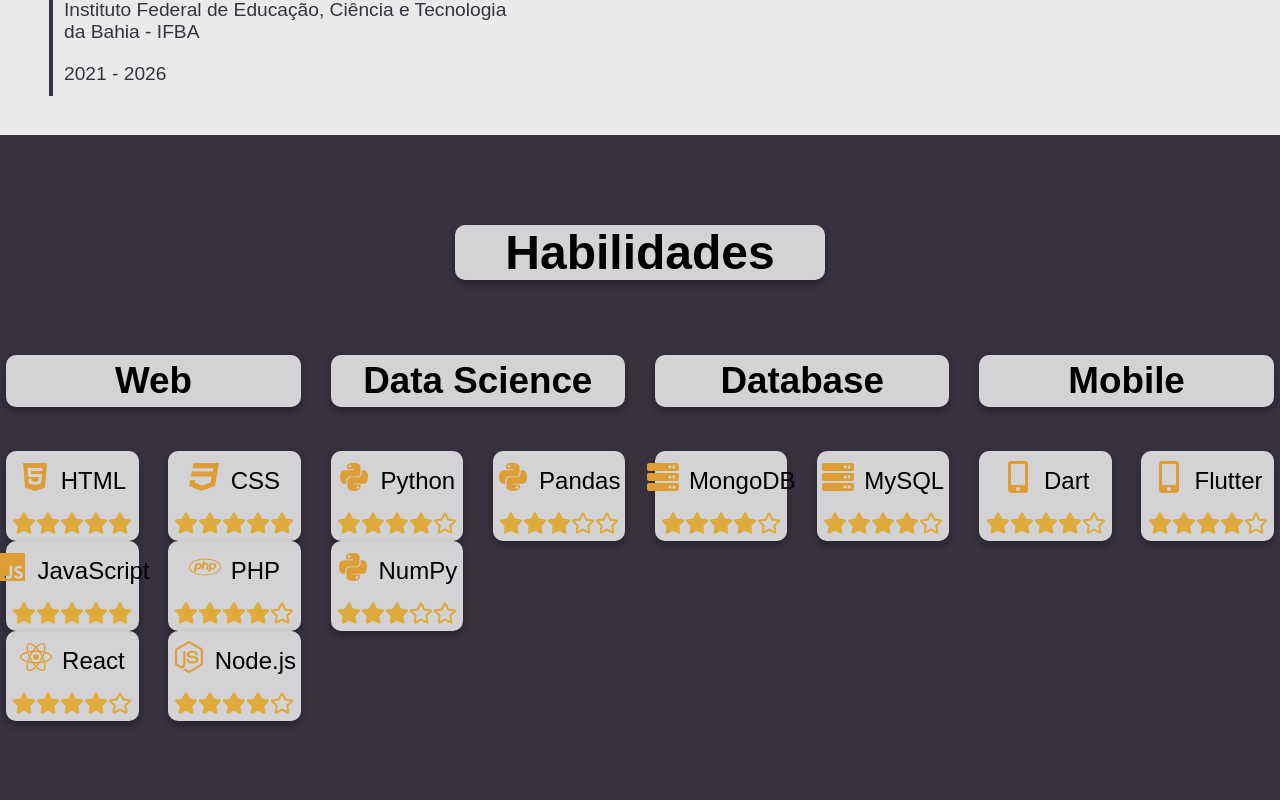
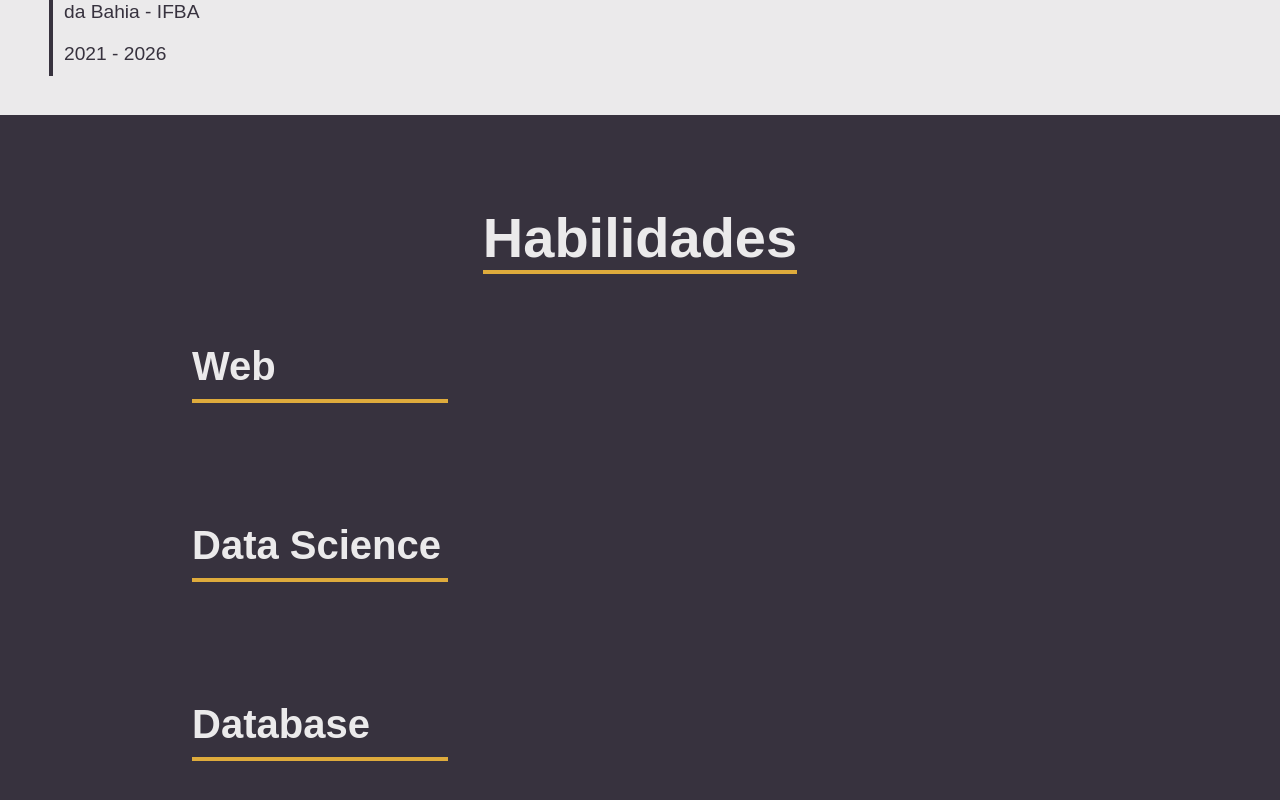
Before and after one commit to rafaelVerner/MeuPortfolio, a React (Vite) app: page / in a window 1280 px wide. Shown: the part 1914-2714 px from the top of the page. Built offline with nearby package versions, Linux system fonts and the light colour scheme.

Commit message:
feat: adição de novo layout à seção Skills.

```diff
--- a/src/components/About/About.css
+++ b/src/components/About/About.css
@@ -36,8 +36,6 @@
 
 }
 
-
-
 .About .Card-Content .Card-Header h1{
     font-size: 3.5rem;
     font-weight: bold;
@@ -64,7 +62,6 @@
 
 .About .Sobre p{
     margin: 0;
-
     font-size: 1.2rem;
     text-align: justify;
     white-space: pre-line;
--- a/src/components/Navbar/Navbar.jsx
+++ b/src/components/Navbar/Navbar.jsx
@@ -1,9 +1,7 @@
 import "./Navbar.css";
-// import { useState } from "react";
+
 
 function Navbar({isSelected}) {
-    // const [isSelected, setIsSelected] = useState({isActive});
-    console.log(isSelected);
     return(
         <nav className="Navbar">
             <div className="Links">
--- a/src/components/Skills/Skills.css
+++ b/src/components/Skills/Skills.css
@@ -1,105 +1,116 @@
 .Skills{
     min-height: 100vh;
+
     position: relative;
     background-color: #37323E;
     display: flex;
     flex-direction: column;
-    align-items: center;
+    align-items: center
 }
 
 .Skills .Header{
     margin-top: 90px;
-    background-color: #ffffffc7;
-    border-radius: 10px;
-    box-shadow: 0 4px 8px rgba(0, 0, 0, 0.3);
 }
 
 .Skills .Header h1{
     margin: 0 50px;
-    font-size: 3rem;
-    color: #000;
-    text-align: center;
+    font-size: 3.5rem;
+    font-weight: bold;
+    color: #EBEAEB;
+    border-bottom: 4px solid #DEAB3C;
+}
+
+.Containers{
+    width: 100%;
+    display: flex;
+    flex-direction: row;
 }
 
 .Skills-Container{
-    width: 100%;
+    width: 50%;
     min-height: 100%;
     display: flex;
-    justify-content: center;
-    gap: 30px;
+    flex-direction: column;
+    gap: 50px;
 }
 
-.Skills-List{
-    width: 23%;
+.Skill-Button{
+    margin-top: 60px;
+    padding: 10px 0;
+    background-color: transparent;
+    width: 40%;
     display: flex;
     flex-direction: column;
-    margin-top: 50px;
-    gap: 20px;
-    position: relative;
+    align-self: center;
+    border: none;
+    border-bottom: 4px solid #DEAB3C;
+    transition: background-color 0.4s ease;
 }
 
-.Skills-List h1{
-    font-size: 2.3rem;
-    color: #000;
-    text-align: center;
-    background-color: #ffffffc7;
-    border-radius: 10px;
-    box-shadow: 0 4px 8px rgba(0, 0, 0, 0.3);
-    padding: 5px 0;
+.Skill-Button:hover{
+    background-color: #DEAB3C;
+    transition: background-color 0.4s ease;
 }
 
-.Skills-List .Card-Content{
-    display: flex;
-    flex-wrap: wrap;
-    gap: 10%;
+.Skill-Button h1{
+    font-size: 2.5rem;
+    text-align: center;
+    font-weight: bold;
+    color: #EBEAEB;
+    margin: 0;
 }
 
-.Skill-Card{
-    width: 45%;
+.List-Container{
+    width: 50%;
+    min-height: 100%;
     display: flex;
     flex-direction: column;
-    padding: 0;
-    margin: 0;
-    background-color: #ffffffc7;
-    border-radius: 10px;
-    box-shadow: 0 4px 8px rgba(0, 0, 0, 0.3);
+    justify-content: center;
+    align-items: center;
+    gap: 50px;
 }
 
-.Skill-Card:hover{
-    transform: scale(1.10);
-    transition: transform 0.1s ease-in-out;
-    box-shadow: 0 4px 8px rgba(0, 0, 0, 0.5);
+.List-Container .Item-List{
+    width: 100%;
+    display: flex;
+    flex-direction: row;
+    flex-wrap: wrap;
+    gap: 40px;
 }
 
-.Card-Header{
+.Item-List .Item-Card{
+    width: 45%;
+    color: #EBEAEB;
+    font-size: 1.8rem;
     display: flex;
-    flex-direction: row;
-    align-items: center;
-    justify-content: center;
-    gap: 10px;
-    padding: 10px;
+    position: relative;
+    animation: appear 1s ;
 }
 
-
-.Skills-List .Skill-Icon{
-    font-size: 2rem;
-    color: #DE9E36;
-
+.Item-List .Item-Card::before{
+    content: "";
+    width: 4px;
+    height: 100%;
+    background-color: #EBEAEB;
+    position: absolute;
+    left: -15px;
 }
 
-.Skills-List .Skill-Name{
-    font-size: 1.5rem;
-    color: #000000;
-
+.Item-List .Card-Row h3, .Item-List .Card-Row h4{
+    margin: 0;
+    padding: 0;
 }
 
-.Skills-List .Skill-Level{
-    font-size: 1.5rem;
-    text-align: center;
-    color: #DEAB3C;
-
+@keyframes appear{
+    from{
+        opacity: 0;
+        transform: translateY(-100px);
+    }
+    to{
+        opacity: 1;
+        transform: translateY(0);
+    }
 }
-
 
 @media (max-width: 1080px){
     .Skills .Header{
@@ -117,9 +128,5 @@
         padding-bottom: 50px;
         margin-top: 10px;
     }
-    .Skill-Card{
-        margin: 10px 0 ;
-        width: 100%;
 
-    }
 }
--- a/src/components/Skills/Skills.jsx
+++ b/src/components/Skills/Skills.jsx
@@ -1,48 +1,54 @@
 import './Skills.css';
 import { skillsData } from "../../data/skills";
 import { FaStar, FaRegStar } from "react-icons/fa";
+import { useState } from 'react';
 
 function Skills() {
+    const [isSelected, setIsSelected] =  useState("");
+    const lista = skillsData.find((skills) => skills.type === isSelected)
     return (
         <div className="Skills" id="Skills">
             <div className="Header">
                 <h1>Habilidades</h1>
             </div>
-            <div className="Skills-Container">
-                {skillsData.map((skillData, index)=>{
-                    return (
-                    <div className="Skills-List" key={index}>
-                        <div className= "List-Header">
-                            <h1>{skillData.type}</h1>
-                        </div>
-                        <div className="Card-Content">
-                                {skillData.list.map((skill, index)=>{
-                                    const IconComponent = skill.icon;
+            <div className='Containers'>
+                <div className="Skills-Container">
+                    {skillsData.map((skillData, index) => {
+                        return (
+                            <button className='Skill-Button' key={index} onClick={()=>{setIsSelected(skillData.type)}} style={isSelected === skillData.type ?  { backgroundColor: "#DEAB3C" } : {}}>
+                                <h1>{skillData.type}</h1>
+                            </button>
+                        )
+                    })}
+                </div>
+                <div className="List-Container">
+                    {lista  &&
+                        <div className='Item-List'>
+                            {
+                                lista.list.map((item, index) =>{
+                                    const ItemIcon = item.icon
                                     const stars = [];
                                     for (let i =0; i < 5; i++){
-                                        if (i < skill.nivel) {
+                                        if (i < item.nivel) {
                                             stars.push(<FaStar key={i} className="filled-star" />);
                                         }else{
                                             stars.push(<FaRegStar key={i} className="empty-star" />);
                                         }
                                     }
-                                    return (
-                                        <div className="Skill-Card" key={index}>
-                                            <div className="Card-Header">
-                                                <div className="Skill-Icon">{IconComponent && <IconComponent />}</div>
-                                                <div className="Skill-Name">{skill.name}</div>
-                                            </div>
-                                            <div className="Skill-Level">
-                                                {stars.map((star, index) => (
-                                                    <span key={index}>{star}</span>
-                                                ))}
+                                    return(
+                                        <div className='Item-Card' key={item.name}>
+                                            <div className='Card-Row'>
+                                                <h3>{item.name}  {ItemIcon && <ItemIcon/>}</h3>
+                                                <h4>{stars}</h4>
                                             </div>
                                         </div>
-                                    );
-                                })}
+                                    )
+                                })
+                            }
                         </div>
-                    </div>)
-                })}
+                    }
+
+                </div>
             </div>
         </div>
     );
--- a/src/data/profile.js
+++ b/src/data/profile.js
@@ -4,7 +4,7 @@ export const profileData = {
     descricao: "Desenvolvendo aplicações web modernas com foco em usuabilidade e eficiência.",
     sobre: {
         title: "Sobre mim",
-        content: "\tOlá, meu nome é Verner Rafael. \n\nSou um desenvolvedor que gosta do desafio de escrever código e criar projetos de software.\n\nEstou sempre em busca de aprimorar minhas habilidades e aprender mais sobre o universo da programação. Atualmente tenho como foco o estudos em tecnologias web, como React e Node.js.\n\nAlém disso, tenho interesse em outras áreas da tecnologia, como inteligência artificial, redes de computadores, desenvolvimento de jogos e cybersegurança.\n\nAqui estáo outras ferramentas que também utilizo para desenvolver projetos: \n\n"
+        content: "\tOlá, meu nome é Verner Rafael. \n\nSou um desenvolvedor que gosta do desafio de escrever código e criar softwares.\n\nEstou sempre em busca de aprimorar minhas habilidades e aprender mais sobre o universo da programação. Atualmente tenho como foco o estudos em tecnologias web, como React e Node.js.\n\nAlém disso, tenho interesse em outras áreas da tecnologia, como inteligência artificial, redes de computadores, desenvolvimento de jogos e cybersegurança.\n\nAqui estáo algumas ferramentas que utilizo para desenvolver projetos: \n\n"
     },
     experiencia:{
         title: "Experiência",
```
